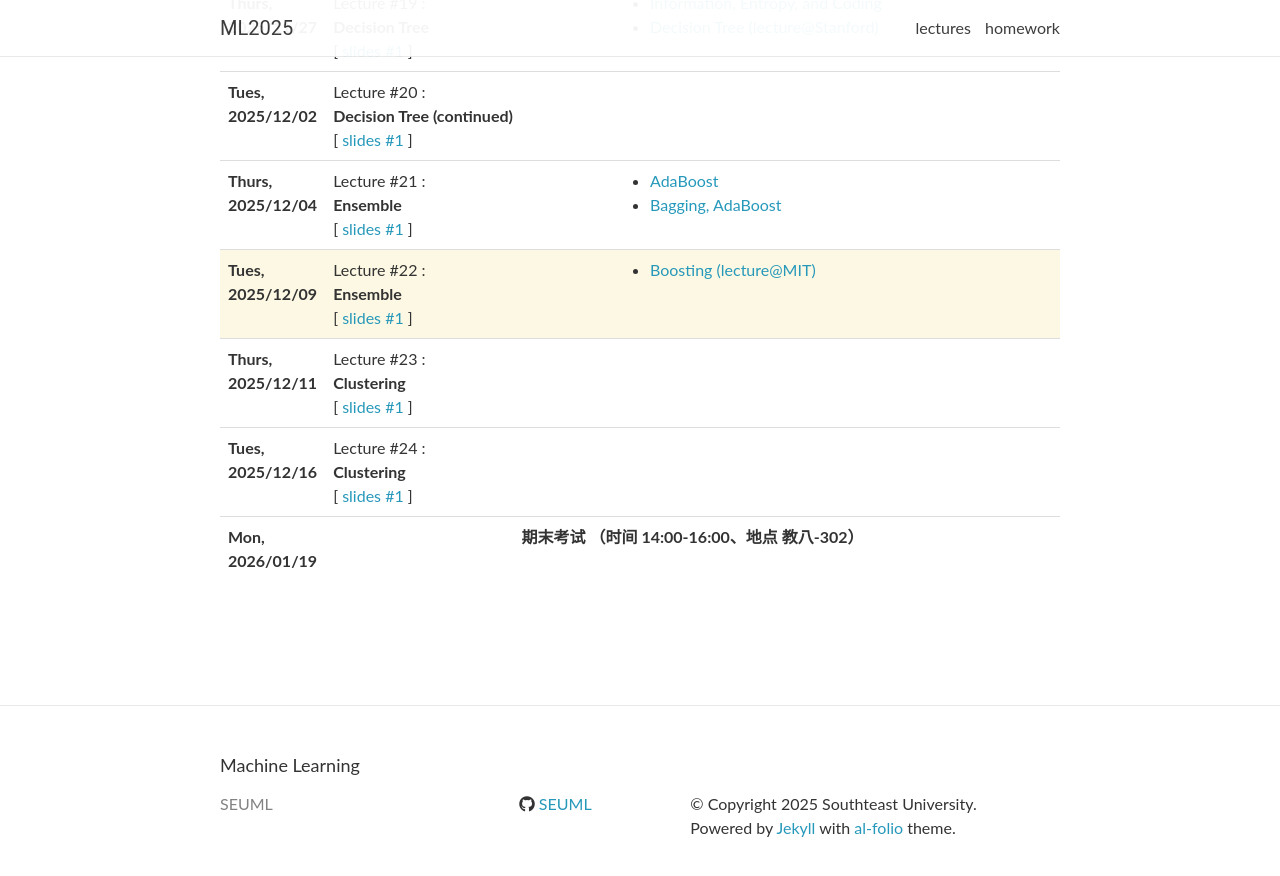
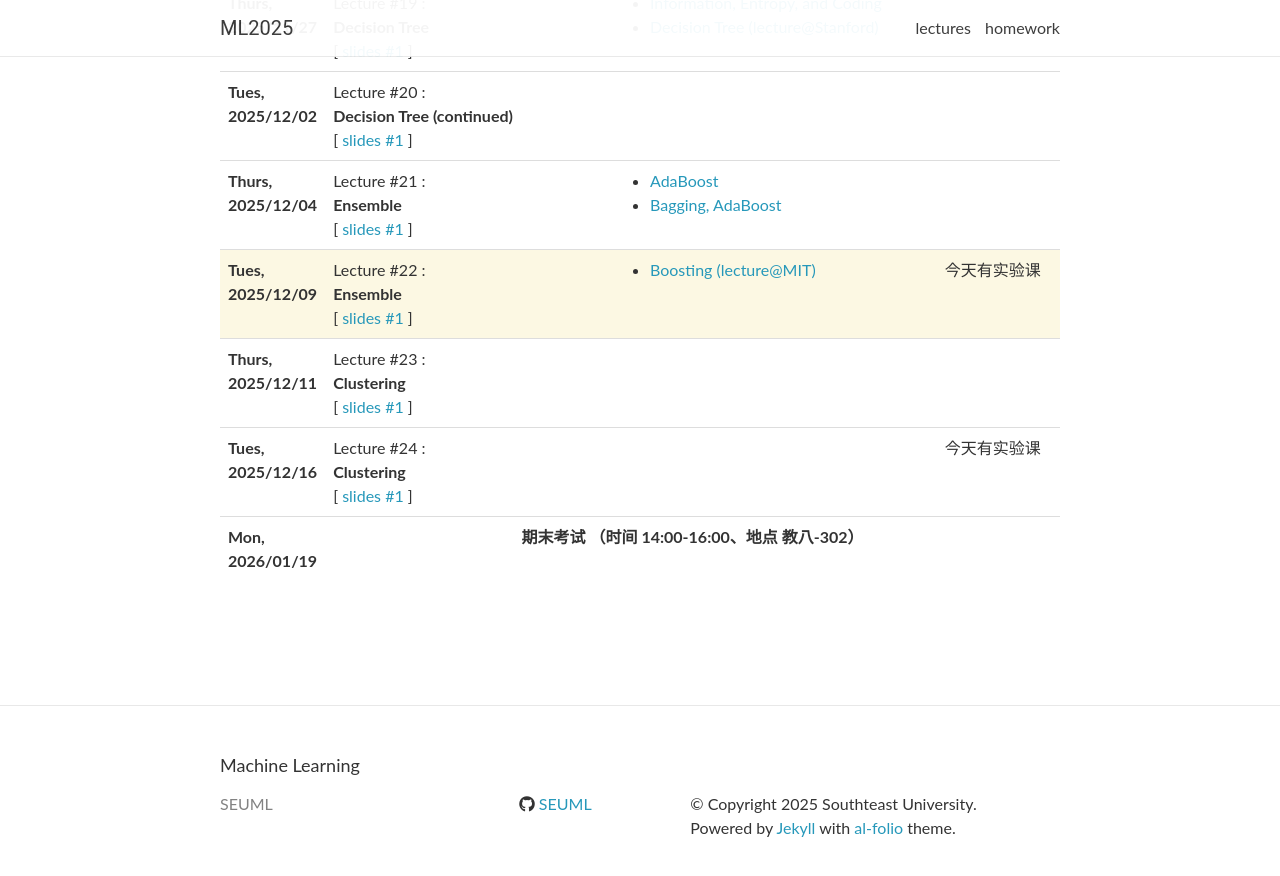
Before and after one commit to SEUML/ml-spring-2025, a Jekyll site: the page built from _pages/lectures.md, in a window 1280 px wide and 900 px high, scrolled down 2065 px. Shown: the top 876 px of the window. Built offline with Jekyll 4.4.1, drawn with Linux system fonts in a browser that asks for light colours; nearby versions of some CDN libraries; comment, search, counter and statistics services are not loaded.

Commit message:
Update lecture slides and logistics info
Replaced lecture10.pdf and lecture11.pdf with updated versions. Added '今天有实验课' to the logistics field for lectures on 2025/12/04 and 2025/12/11 in lectures.yml.

```diff
--- a/_data/lectures.yml
+++ b/_data/lectures.yml
@@ -176,7 +176,7 @@
   slides: "../assets/slides/lecture11.pdf"
   readings:
   - <a href="https://www.youtube.com/watch?v=UHBmv7qCey4" target="_blank"> Boosting (lecture@MIT) </a>
-  logistics:
+  logistics: 今天有实验课
 
 - date: Thurs, 2025/12/11
   title: >
@@ -190,7 +190,7 @@
     <strong> Clustering </strong>
   slides: "../assets/slides/lecture12.pdf"
   readings:
-  logistics:
+  logistics: 今天有实验课
 
 
 - date: Mon, 2026/01/19
```
Also changed, not shown: 2 other files.
